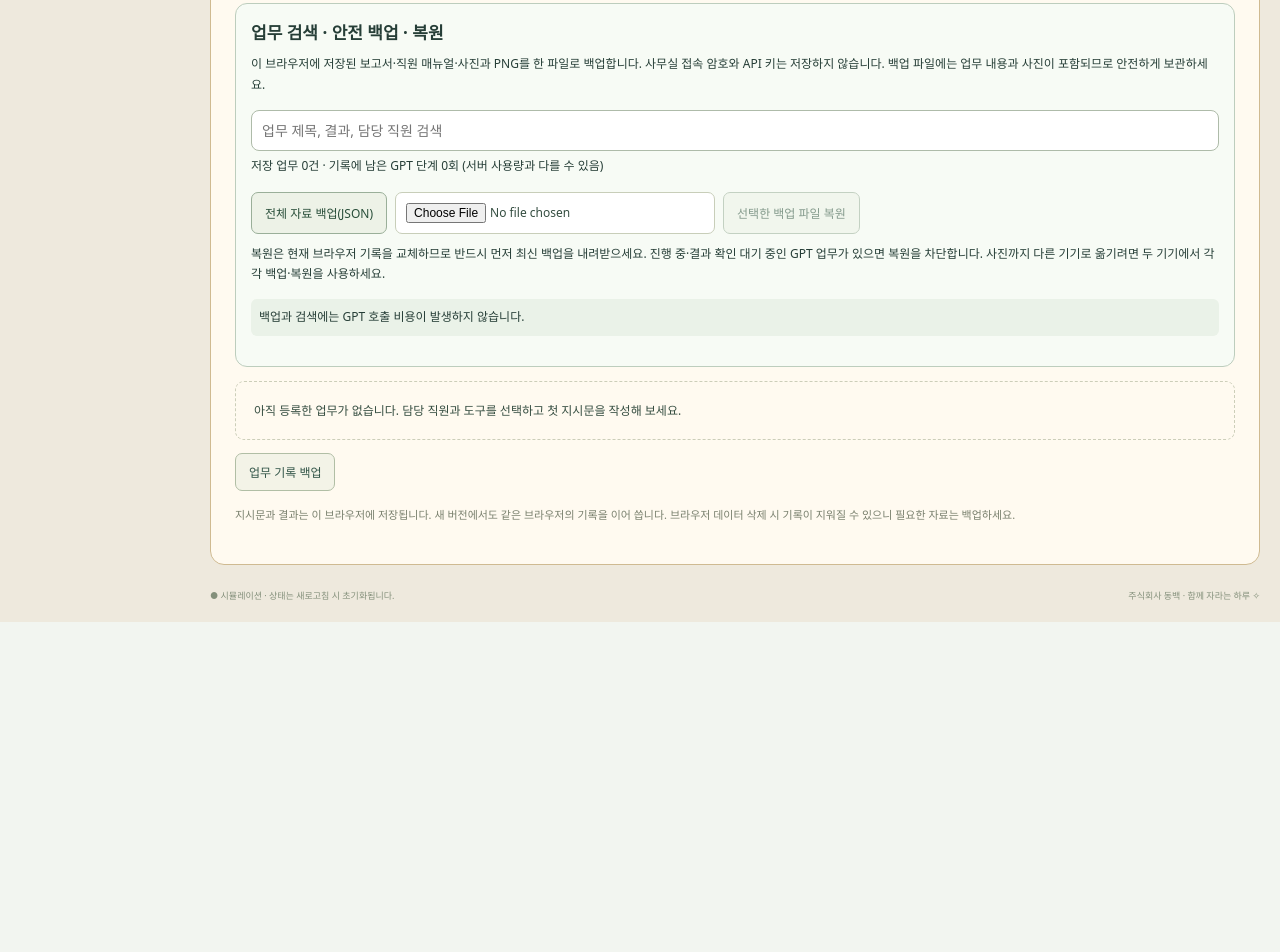
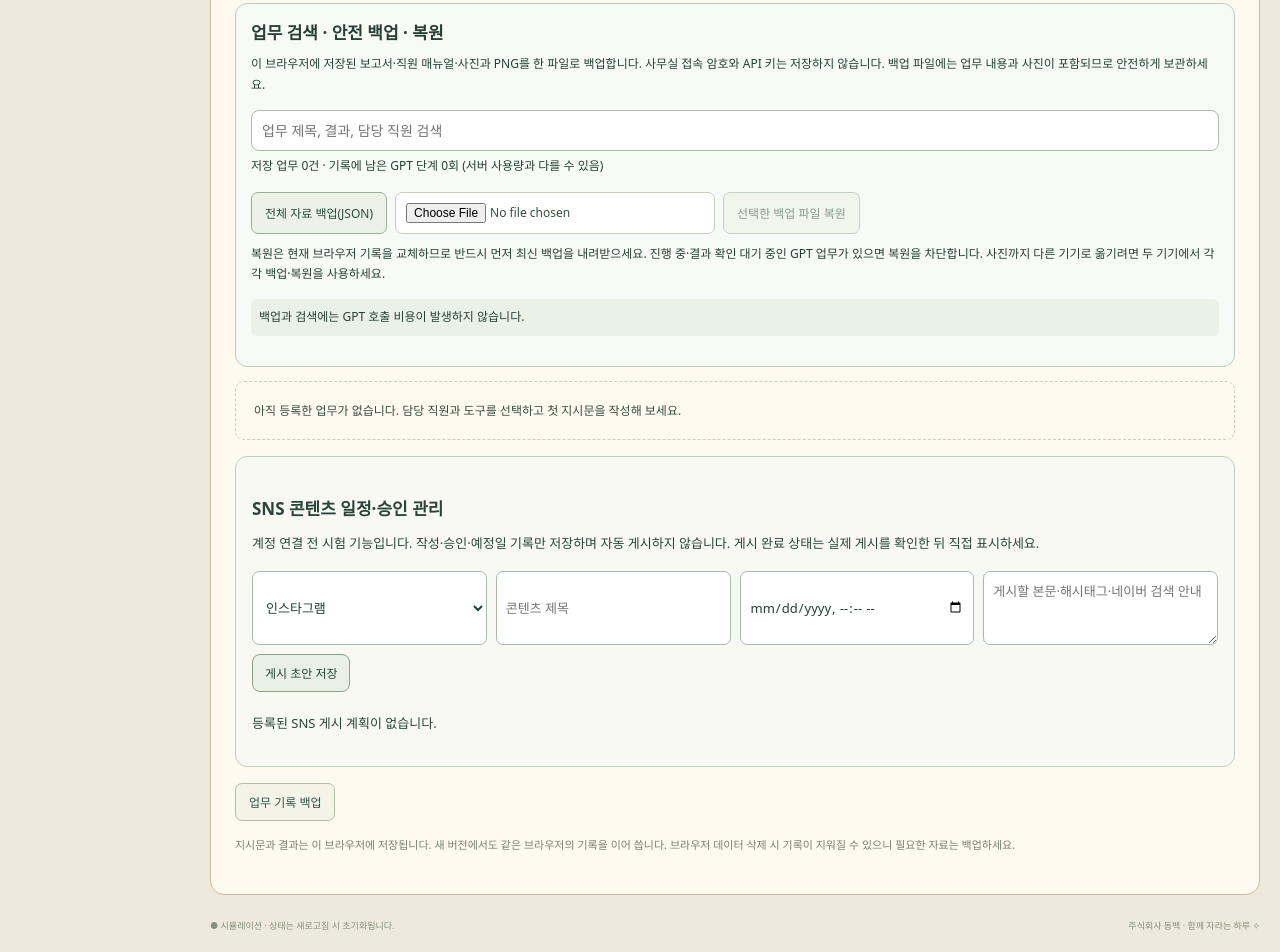
Before and after one commit to imminchea1363-dotcom/ai-office-dashboard, a website: page index.html in a window 1280 px wide. Shown: the part 4392-5344 px from the top of the page. Before the commit the page ends 5014 px from the top, so only its background shows below. Drawn offline with Linux system fonts and the light colour scheme.

Commit message:
Wire SNS planner and offline archive into index.html

```diff
--- a/index.html
+++ b/index.html
@@ -24,5 +24,6 @@
 <script src="poster-studio.js"></script>
 <script src="office-manual.js"></script>
 <script src="office-archive.js"></script>
+<script src="office-sns.js"></script>
 <script src="gpt-desk.js"></script>
 </body></html>
```
